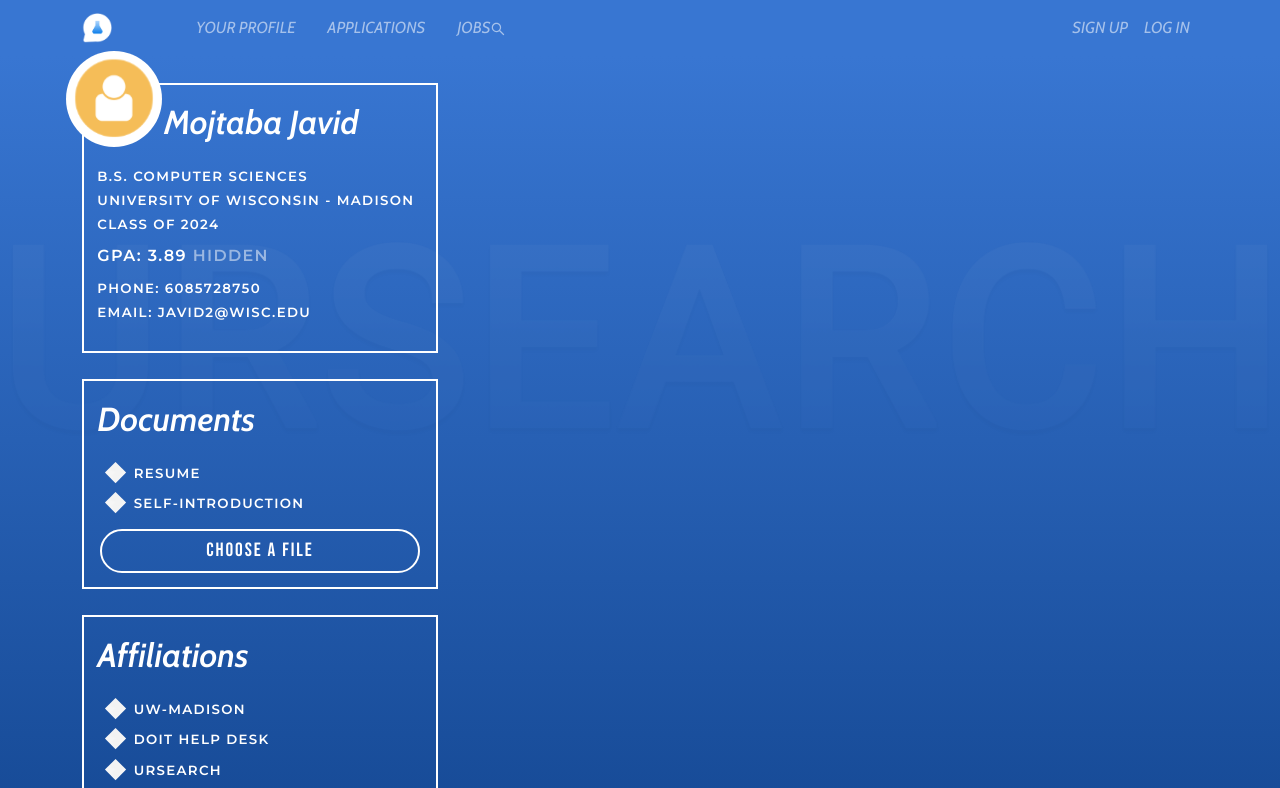
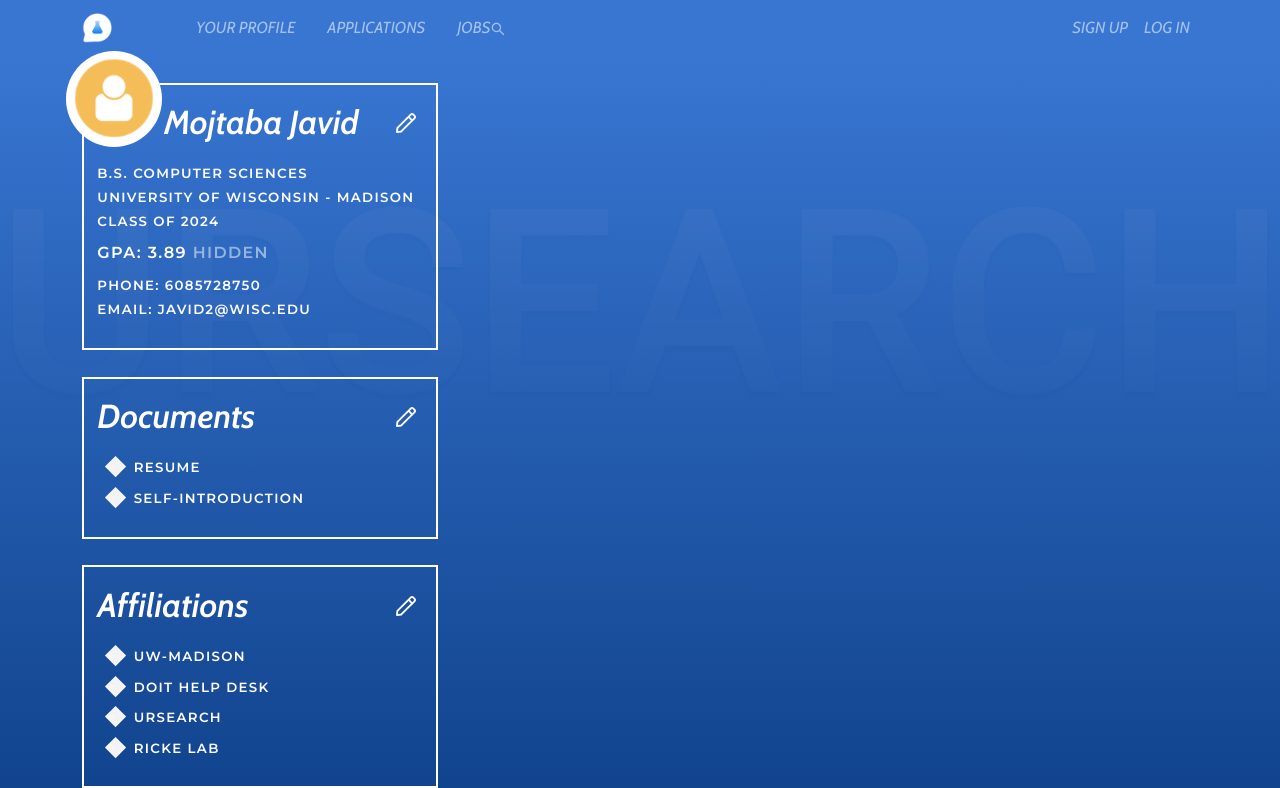
Before and after one commit to sweMojtaba/urSearchFrontEnd, a React (Create React App) app: page /individual/profile in a window 1280 px wide. Shown: the top 788 px of the page. Built offline with nearby package versions, Linux system fonts and the light colour scheme; a web font is replaced by a local one.

Commit message:
Convert InfoCard to editable

```diff
--- a/src/components/common/InfoCard.jsx
+++ b/src/components/common/InfoCard.jsx
@@ -1,21 +1,20 @@
 import React, { useEffect } from "react";
 import { Button, Container } from "react-bootstrap";
+import edit from "../../assets/edit.svg";
 
 import "./info-card.scss"
 
-export default function InfoCard({ title, children, buttonProps, buttonPresent }) {
+export default function InfoCard({ title, children, editFunc }) {
     // useEffect(() => {
     //     console.log(buttonProps);
     // }, [buttonProps]);
     return <Container className="info-card">
-        <p className="heading">{title}</p>
+        <div className="first-line line line-start">
+            <p className="heading">{title}</p>
+            <img src={edit} alt="edit" onClick={editFunc}/>
+        </div>
         <div className="paragraph main-info">
             {children}
         </div>
-        {buttonPresent ? <Button
-            onClick={buttonProps?.buttonAction}
-            disabled={buttonProps?.disabled}>
-            {buttonProps?.buttonText}
-        </Button> : null}
     </Container>
 }
--- a/src/components/common/info-card.scss
+++ b/src/components/common/info-card.scss
@@ -3,6 +3,12 @@
     padding: 1em;
     font-size: smaller;
     margin: 2em 0;
+}
+
+.info-card > .first-line {
+    display: flex;
+    justify-content: space-between;
+    margin: 0
 }
 
 .info-card > .main-info > * {
@@ -34,10 +40,6 @@
     margin-top: 2em;
 }
 
-.info-card-with-img > .info-card > .heading {
+.info-card-with-img > .info-card > .first-line > .heading {
     padding-left: 2em;
 }
-
-.info-card-with-img > .info-card > ul:nth-child(1) {
-    padding-left: 2em;
-}
--- a/src/components/individual/profileSections/Affiliations.tsx
+++ b/src/components/individual/profileSections/Affiliations.tsx
@@ -22,9 +22,8 @@ export default function Affiliations() {
 
     return <InfoCard
         title="Affiliations"
-        buttonProps={buttonProps}
-        buttonPresent={true}>
+        editFunc={() => {console.log("TO-Do: edit affiliations")}}
+        >
         {affiliations.map(affiliation => <SmallLi text={affiliation.name} url={affiliation.url} key={affiliation.name} />)}
-        <Form.Control type="text" placeholder="New Affiliation" value={newAffiliation} onChange={(event) => setNewAffiliation(event.target.value)} />
     </InfoCard>
 }
--- a/src/components/individual/profileSections/Documents.jsx
+++ b/src/components/individual/profileSections/Documents.jsx
@@ -6,12 +6,6 @@ import useUploadButtonProps from "../../common/hooks/useButtonProps.ts";
 
 export default function Documents() {
     const documents = useMemo(fetchDocuments, []);
-    // const [buttonProps, setButtonProps] = useState({
-    //     buttonText: "add",
-    //     buttonAction: () => console.log("documents"),
-    //     disabled: false
-    // });
-    const uploadButtonProps = useUploadButtonProps("url/to/upload/documents");
 
     // useEffect(() => {
     //     setButtonProps(uploadButtonProps);
@@ -24,8 +18,7 @@ export default function Documents() {
 
     return <InfoCard
         title="Documents"
-        buttonProps={uploadButtonProps}
-        buttonPresent={true}>
+        editFunc={() => {console.log("TO-DO: edit documents")}}>
         {documents.map(document => <SmallLi text={document.name} url={document.url} key={document.name} />)}
     </InfoCard>
 }
--- a/src/components/individual/profileSections/PersonalInfo.jsx
+++ b/src/components/individual/profileSections/PersonalInfo.jsx
@@ -21,8 +21,8 @@ export default function PersonalInfo() {
 
     return <InfoCardWithImg
         title={name}
-        buttonPresent={false}
         img={profileImg}
+        editFunc={() => {console.log("TO-DO: edit personal info")}}
     >
 
         <p>{degree} {major}</p>
```
